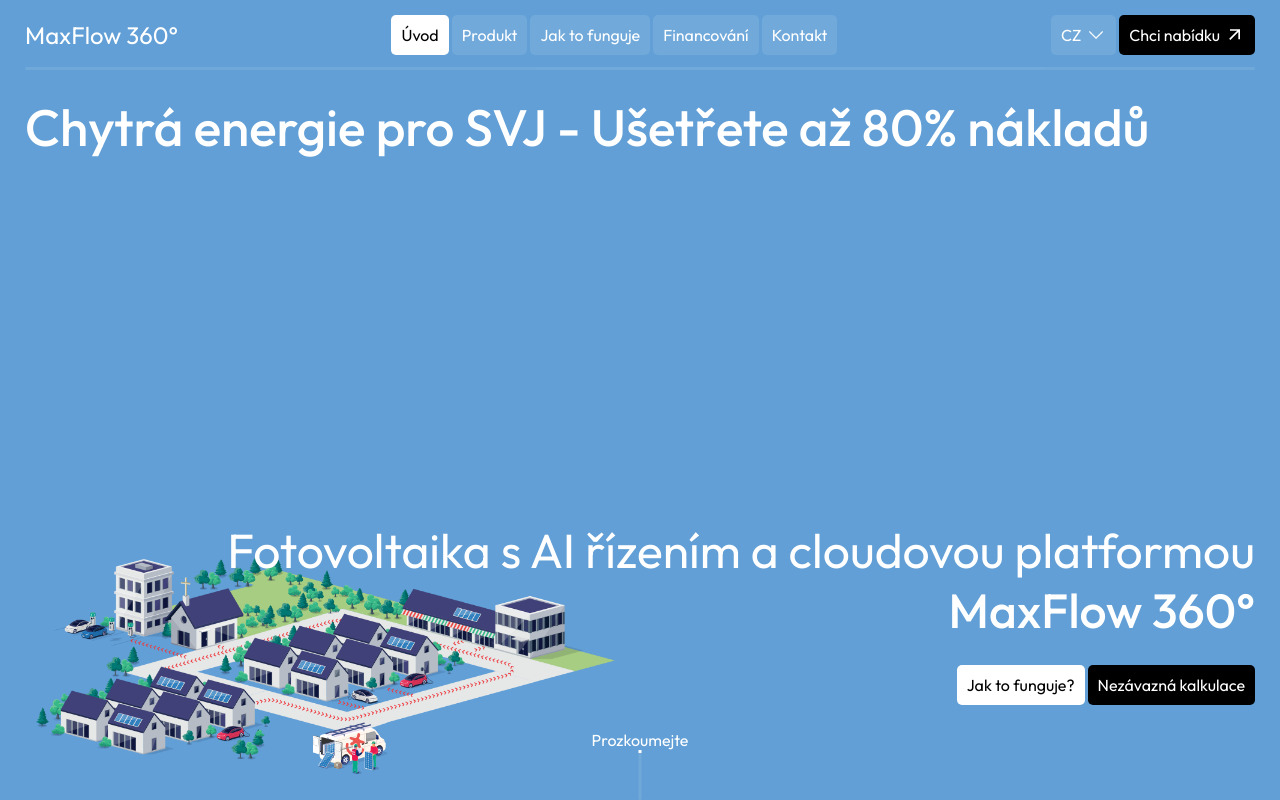
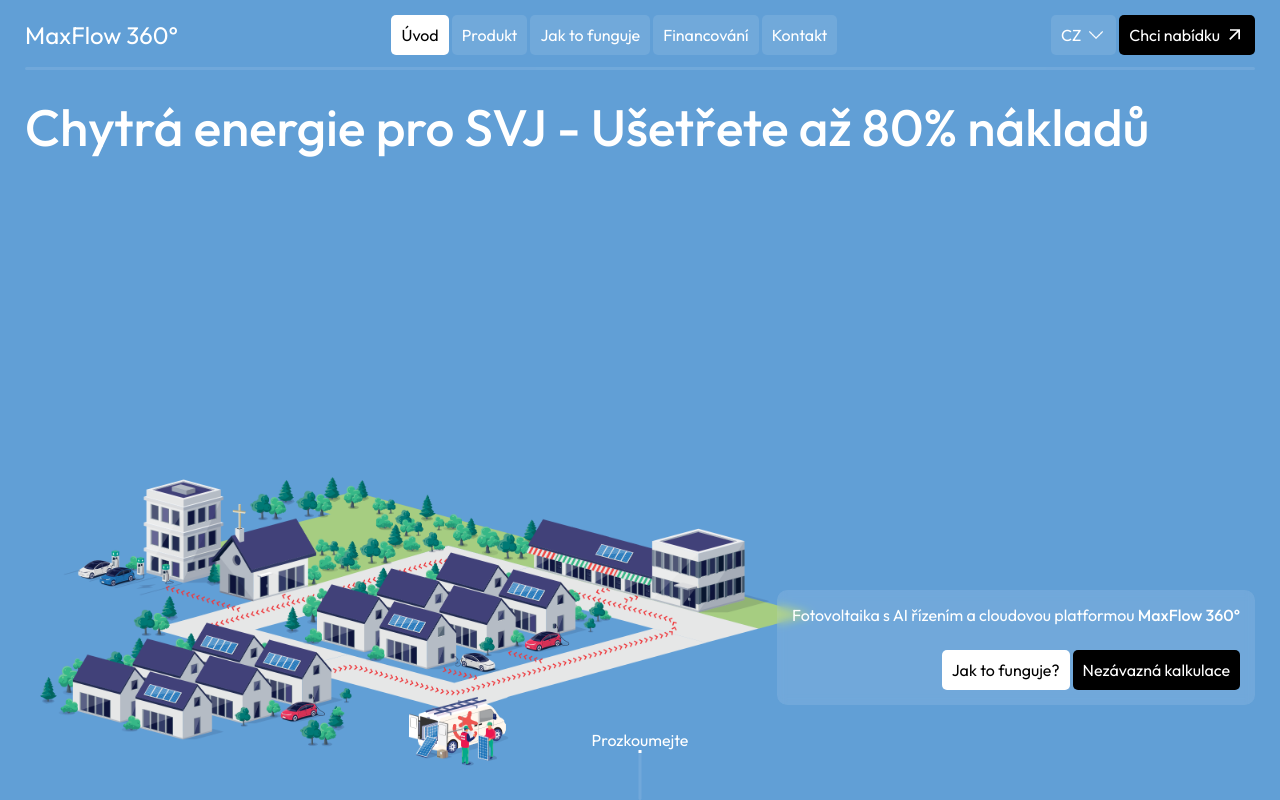
Before and after one commit to stepandordiai/max-flow, a React (Vite) app: page / in a window 1280 px wide. Shown: the top 800 px of the page. Built offline with nearby package versions, Linux system fonts and the light colour scheme.

Commit message:
Update Home

```diff
--- a/src/pages/Home/Home.scss
+++ b/src/pages/Home/Home.scss
@@ -4,8 +4,8 @@
 	display: flex;
 	flex-direction: column;
 	row-gap: 70px;
-	opacity: 0;
-	animation: animateHome 0.3s forwards;
+	// opacity: 0;
+	// animation: animateHome 0.3s forwards;
 }
 
 @keyframes animateHome {
@@ -26,18 +26,13 @@
 
 .home__bg {
 	position: absolute;
-	width: 600px;
-	// width: 400px;
+	width: 800px;
 	z-index: -1;
 	bottom: 0;
-	// right: 0;
-	// left: 50%;
-	// top: 50%;
-	// transform: translateX(-50%);
 }
 
 .home__top-title {
-	font-size: clamp(2rem, 4vw, 5rem);
+	font-size: clamp(2.5rem, 4vw, 5rem);
 	font-weight: 500;
 }
 
@@ -99,7 +94,17 @@
 	justify-content: center;
 	align-items: flex-end;
 	text-align: end;
+	align-self: flex-end;
 	gap: 25px;
+	background: rgba(255, 255, 255, 0.1);
+	padding: 15px;
+	-webkit-backdrop-filter: blur(5px);
+	backdrop-filter: blur(5px);
+	border-radius: 10px;
+
+	h2 {
+		font-size: 1rem !important;
+	}
 }
 
 .home__top-container-title {
```
